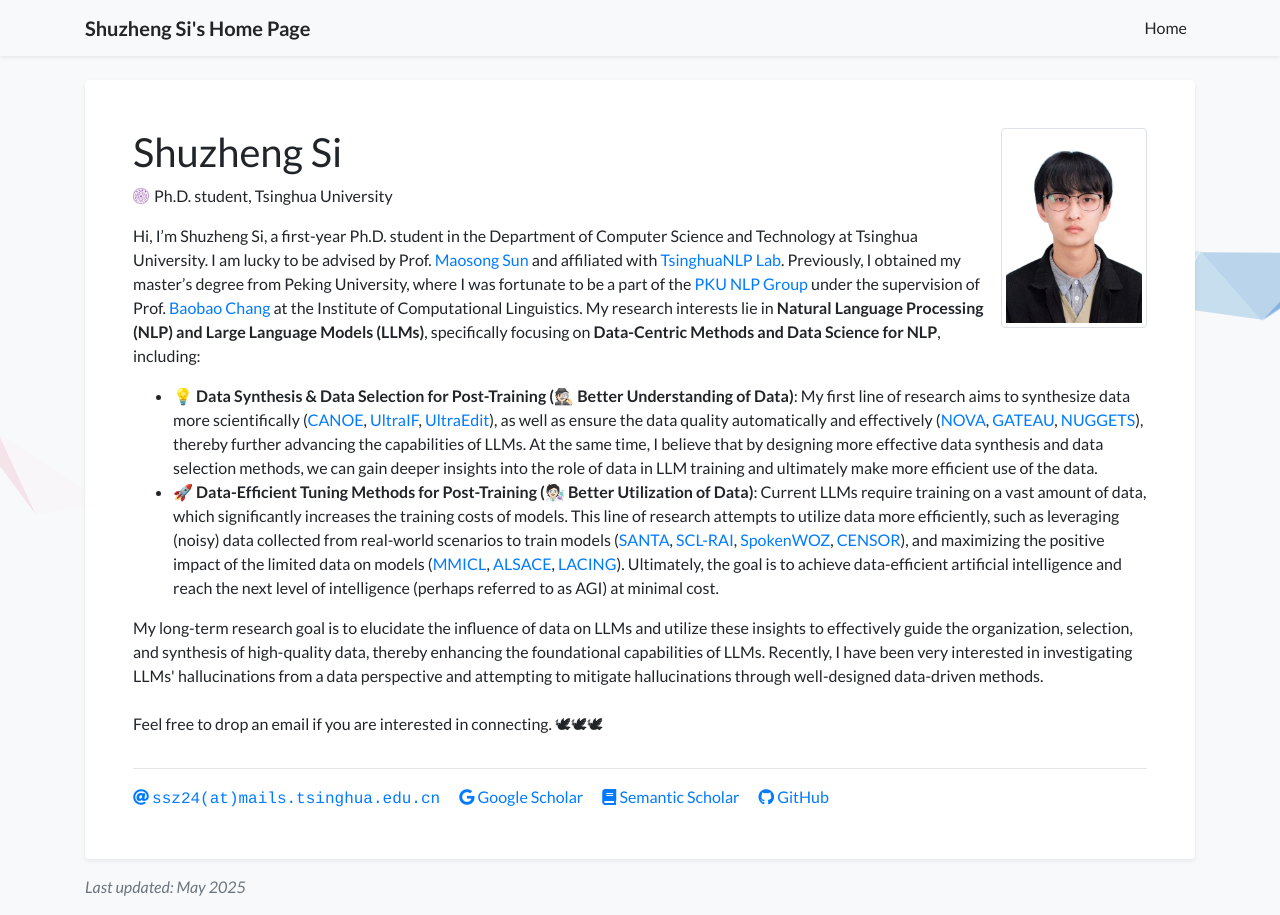
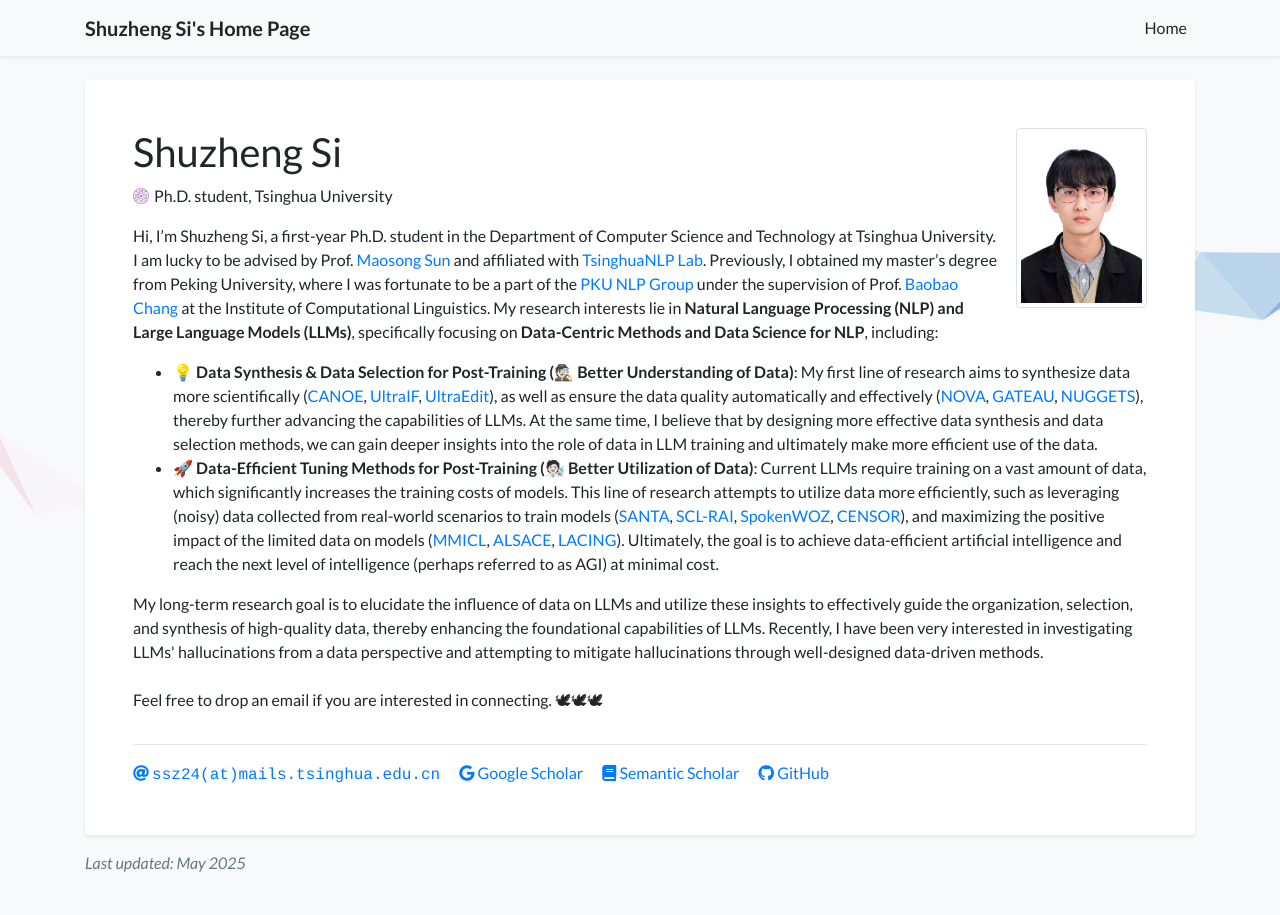
Before and after one commit to S1s-Z/s1s-z.github.io, a Jekyll site: the page built from index.html, in a window 1280 px wide. Built offline with Jekyll 4.4.1, drawn with Linux system fonts in a browser that asks for light colours; a style sheet for code colours, icons or effects is not loaded.

Commit message:
Update profile_card.html

```diff
--- a/_includes/widgets/profile_card.html
+++ b/_includes/widgets/profile_card.html
@@ -8,7 +8,7 @@
                             <img
                                 src="{{ site.data.profile.portrait_url }}"
                                 class="figure-img img-fluid img-thumbnail"
-                                style="height: 200px;"
+                                style="height: 180px;"
                                 data-toggle="tooltip"
                                 data-placement="top"
                                 title="{{ site.data.profile.portrait_caption }}"
```
